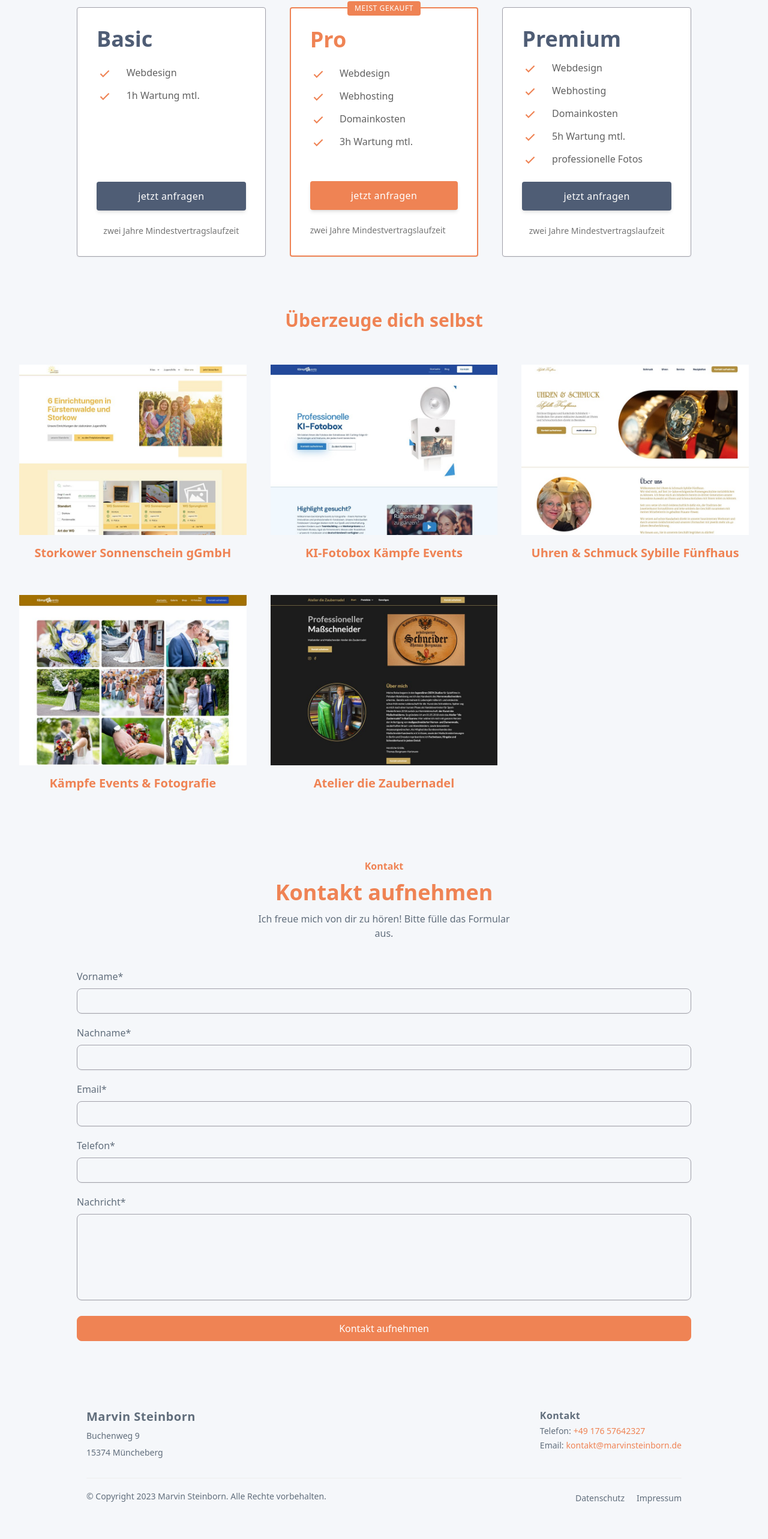
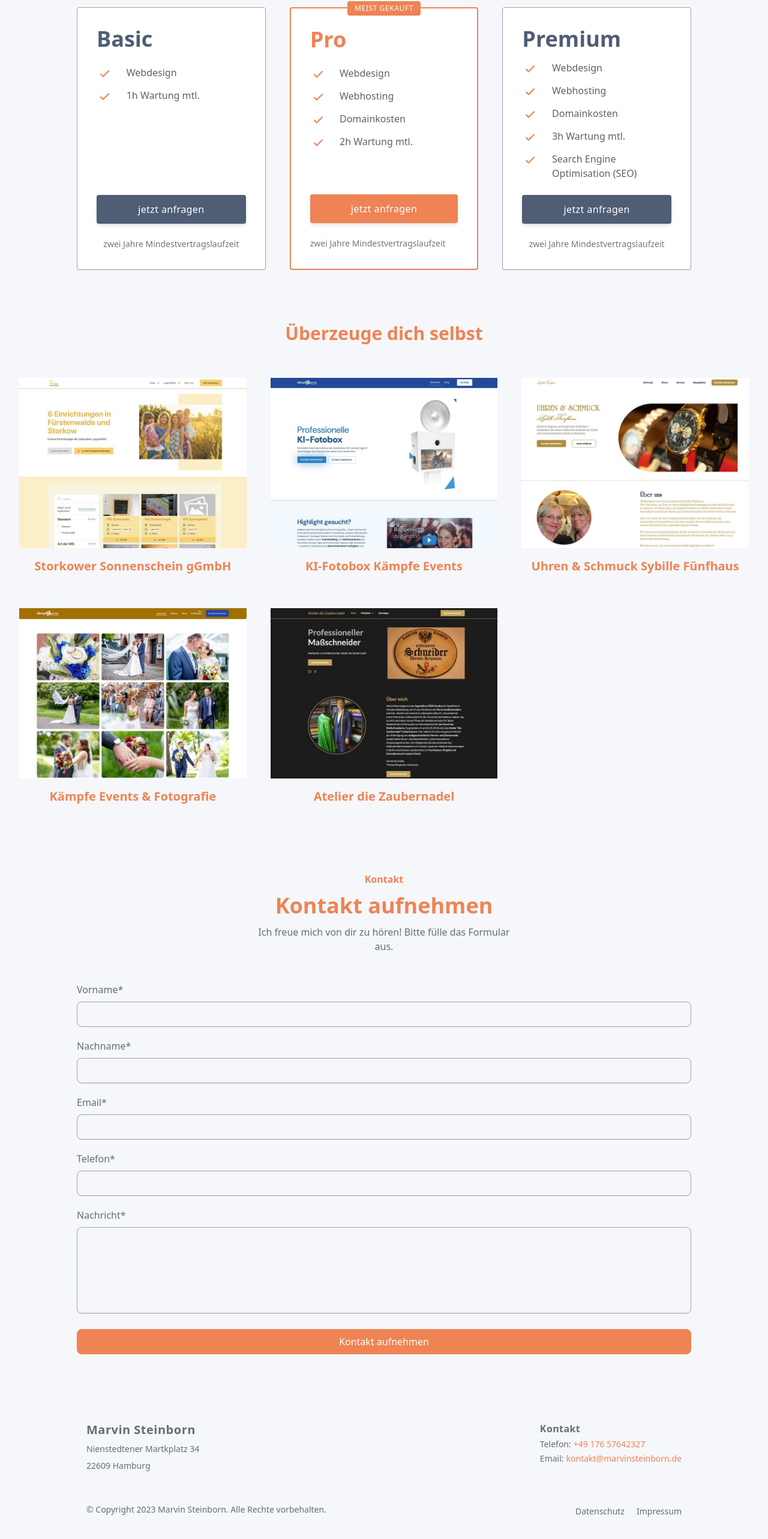
Before and after one commit to 36Kryptum/Portfolio, a Next.js app: page / in a window 1280 px wide. Shown: the part 2150-4716 px from the top of the page at 60% size. Built offline with nearby package versions, Linux system fonts and the light colour scheme.

Commit message:
removed photography, renewed url for projects and switched to new footer adress

```diff
--- a/src/components/Footer.js
+++ b/src/components/Footer.js
@@ -15,10 +15,10 @@ export default function Footer() {
                     </a>
                     <div className="mt-2 lg:max-w-sm">
                         <p className="text-sm ">
-                           Buchenweg 9
+                           Nienstedtener Martkplatz 34
                         </p>
                         <p className="mt-2 text-sm ">
-                           15374 Müncheberg
+                           22609 Hamburg
                         </p>
                     </div>
                 </div>
--- a/src/components/Projects.js
+++ b/src/components/Projects.js
@@ -7,7 +7,7 @@ export default function Projects() {
       <div className="grid grid-cols-1 lg:grid-cols-3 gap-2">
 
       <div className="p-4 hover:scale-105 duration-300 cursor-pointer"
-          onClick={() => window.open("https://staging-sonnenschein-ggmbh.webflow.io/")}>
+          onClick={() => window.open("https://www.storkower-sonnenschein.de/")}>
           <Image
             src="/images/sonnenschein.jpg"
             width={0}
--- a/src/components/Service.js
+++ b/src/components/Service.js
@@ -93,7 +93,7 @@ export default function Service() {
                 </div>
                 <div className="text-gray-700 grid grid-cols-5">
                 <div> <BiCheck size={26} className='fill-primary' /></div>
-                <div className='col-span-4'>3h Wartung mtl.</div>
+                <div className='col-span-4'>2h Wartung mtl.</div>
                 </div>
             </div>
             </div>
@@ -128,11 +128,11 @@ export default function Service() {
                 </div>
                 <div className="text-gray-700 grid grid-cols-5">
                 <div> <BiCheck size={26} className='fill-primary'/></div>
-                <div className='col-span-4'>5h Wartung mtl.</div>
+                <div className='col-span-4'>3h Wartung mtl.</div>
                 </div>
                 <div className="text-gray-700 grid grid-cols-5">
                 <div> <BiCheck size={26} className='fill-primary'/></div>
-                <div className='col-span-4'>professionelle Fotos</div>
+                <div className='col-span-4'>Search Engine Optimisation (SEO)</div>
                 </div>
             </div>
           <div>
```
